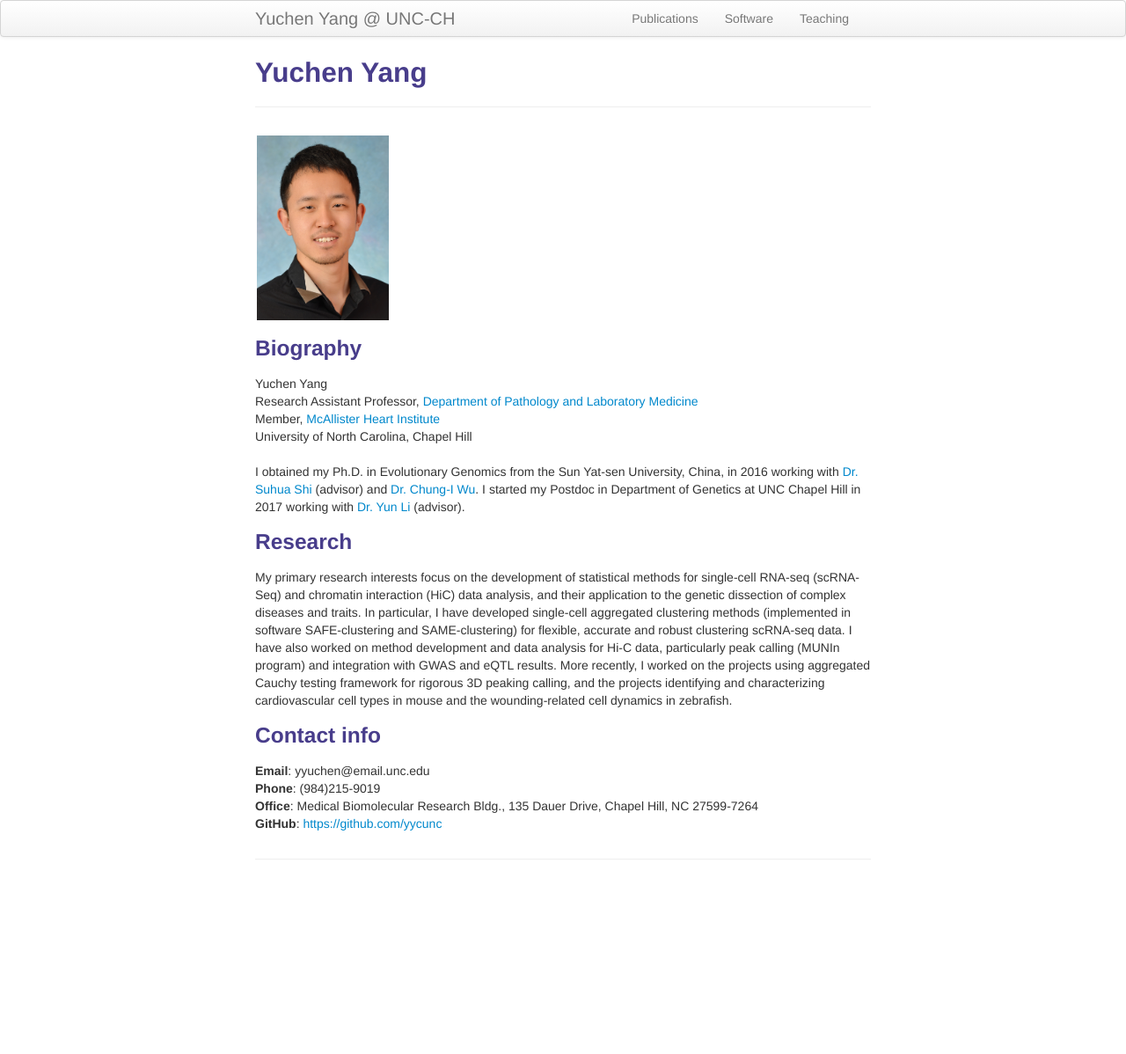
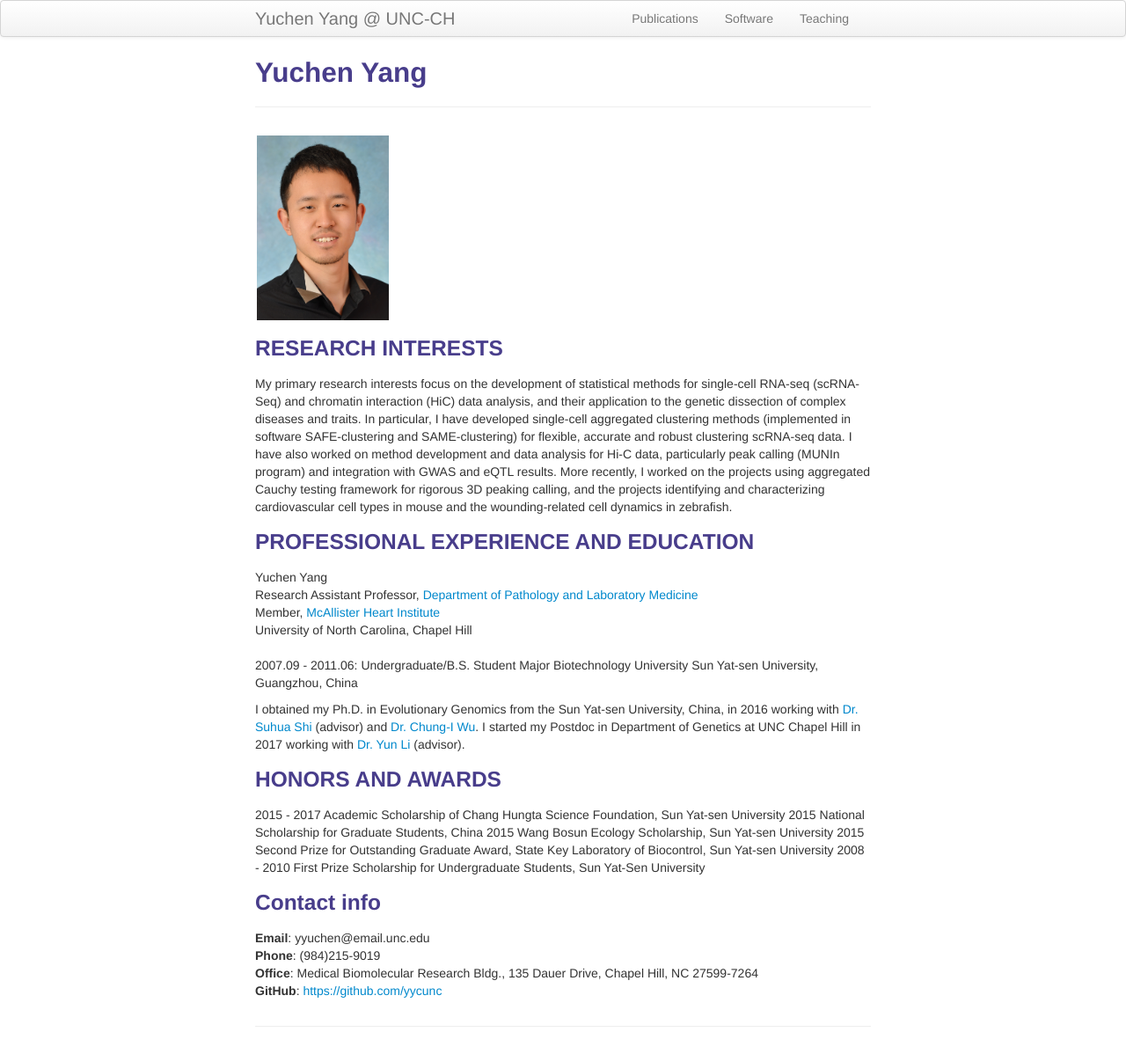
Before and after one commit to yycunc/yycunc.github.io, a Jekyll site: the page built from index.md, in a window 1280 px wide. Shown: the whole page at 88% size. Built offline with Jekyll 4.4.1, drawn with Linux system fonts in a browser that asks for light colours; before the commit the page ends 1008 px from its top, so only the background shows below that.

Commit message:
Update index.md

```diff
--- a/index.md
+++ b/index.md
@@ -13,7 +13,11 @@ title: Yuchen Yang
     </div>
 </div>
 
-### Biography
+### RESEARCH INTERESTS
+
+My primary research interests focus on the development of statistical methods for single-cell RNA-seq (scRNA-Seq) and chromatin interaction (HiC) data analysis, and their application to the genetic dissection of complex diseases and traits. In particular, I have developed single-cell aggregated clustering methods (implemented in software SAFE-clustering and SAME-clustering) for flexible, accurate and robust clustering scRNA-seq data. I have also worked on method development and data analysis for Hi-C data, particularly peak calling (MUNIn program) and integration with GWAS and eQTL results. More recently, I worked on the projects using aggregated Cauchy testing framework for rigorous 3D peaking calling, and the projects identifying and characterizing cardiovascular cell types in mouse and the wounding-related cell dynamics in zebrafish.
+
+### PROFESSIONAL EXPERIENCE AND EDUCATION
 
 <div class="container">
     <div class="row-fluid">
@@ -24,11 +28,19 @@ title: Yuchen Yang
     </div>
 </div>
 
+2007.09 - 2011.06:	Undergraduate/B.S. Student
+Major  	Biotechnology
+University  	Sun Yat-sen University, Guangzhou, China
+
 I obtained my Ph.D. in Evolutionary Genomics from the Sun Yat-sen University, China, in 2016 working with [Dr. Suhua Shi](http://evolution.sysu.edu.cn/Our_team.html) (advisor) and [Dr. Chung-I Wu](https://www.ee.nthu.edu.tw/bschen/files/Chung-I%20Wu%27s%20Home%20Page.htm). I started my Postdoc in Department of Genetics at UNC Chapel Hill in 2017 working with [Dr. Yun Li](https://www.med.unc.edu/genetics/directory/yun-li-phd/) (advisor).
 
-### Research
+### HONORS AND AWARDS
+2015 - 2017 Academic Scholarship of Chang Hungta Science Foundation, Sun Yat-sen University
+2015    National Scholarship for Graduate Students, China
+2015    Wang Bosun Ecology Scholarship, Sun Yat-sen University
+2015    Second Prize for Outstanding Graduate Award, State Key Laboratory of Biocontrol, Sun Yat-sen University
+2008 - 2010 First Prize Scholarship for Undergraduate Students, Sun Yat-Sen University
 
-My primary research interests focus on the development of statistical methods for single-cell RNA-seq (scRNA-Seq) and chromatin interaction (HiC) data analysis, and their application to the genetic dissection of complex diseases and traits. In particular, I have developed single-cell aggregated clustering methods (implemented in software SAFE-clustering and SAME-clustering) for flexible, accurate and robust clustering scRNA-seq data. I have also worked on method development and data analysis for Hi-C data, particularly peak calling (MUNIn program) and integration with GWAS and eQTL results. More recently, I worked on the projects using aggregated Cauchy testing framework for rigorous 3D peaking calling, and the projects identifying and characterizing cardiovascular cell types in mouse and the wounding-related cell dynamics in zebrafish.
 
 ### Contact info
 
```
